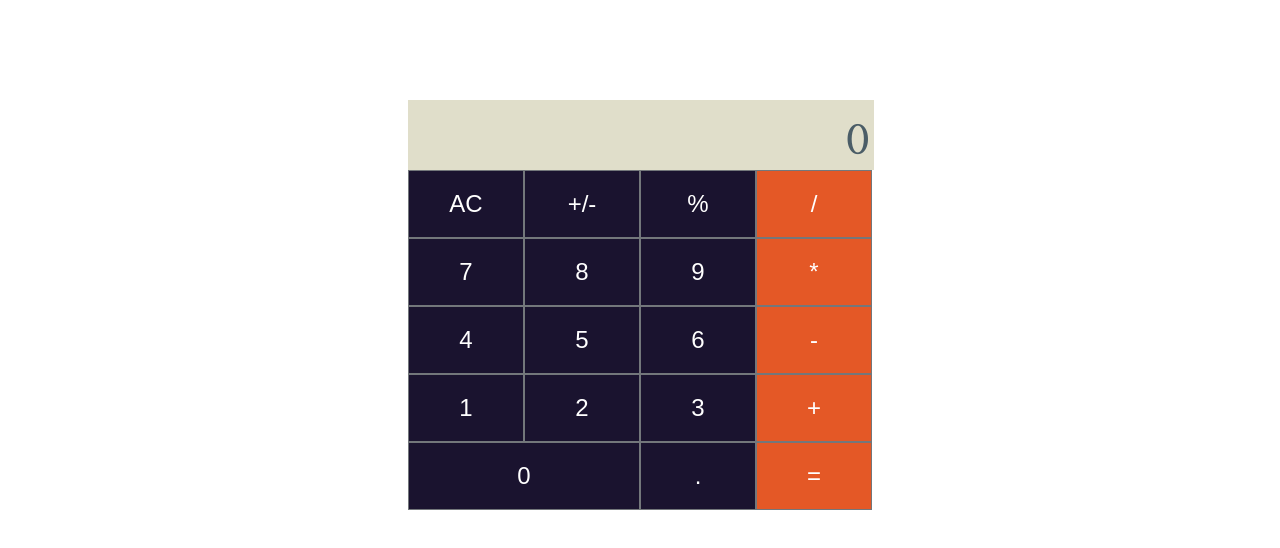
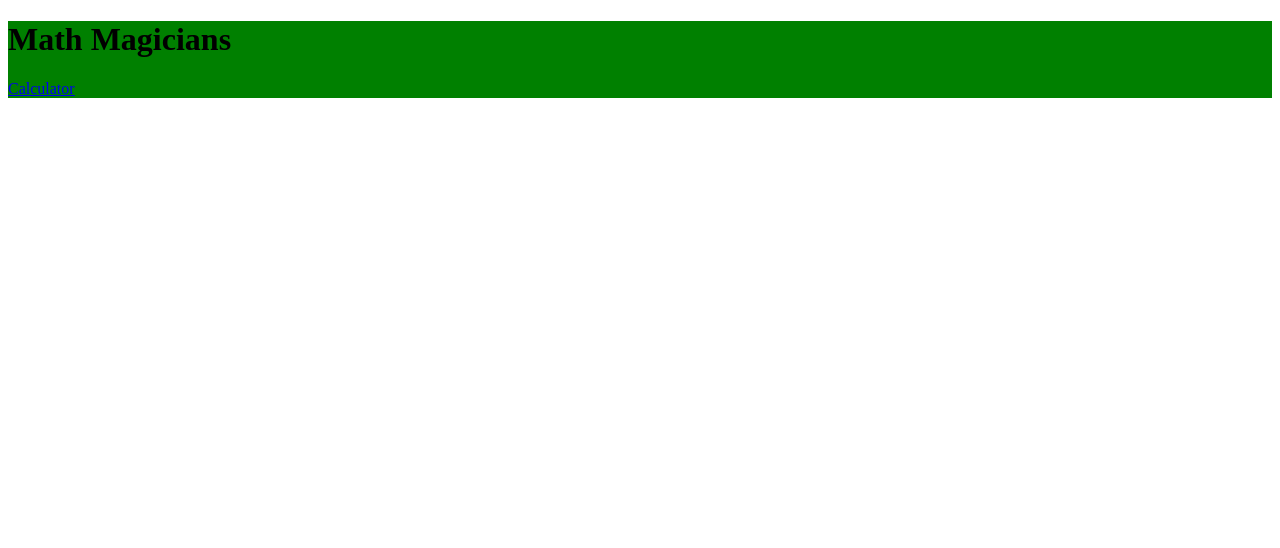
Before and after one commit to nedjwab/math-magicians, a React (Create React App) app: page / in a window 1280 px wide. Shown: the top 548 px of the page. Built offline with nearby package versions, Linux system fonts and the light colour scheme.

Commit message:
Add navbar and calculator routes

```diff
--- a/src/App.css
+++ b/src/App.css
@@ -42,3 +42,7 @@ button {
 button:hover {
   border: solid 1px orange;
 }
+
+header {
+  background-color: green;
+}
--- a/src/App.js
+++ b/src/App.js
@@ -1,8 +1,21 @@
 import './App.css';
+import {
+  BrowserRouter as Router,
+  Routes,
+  Route,
+} from 'react-router-dom';
+import Navbar from './components/navBar';
 import Calculator from './components/Calculator';
 
 const App = () => (
-  <Calculator />
+  <>
+    <Router>
+      <Navbar />
+      <Routes>
+        <Route path="/calculator" element={<Calculator />} />
+      </Routes>
+    </Router>
+  </>
 );
 
 export default App;
--- a/src/components/navBar.js
+++ b/src/components/navBar.js
@@ -0,0 +1,13 @@
+import React from 'react';
+import { Link } from 'react-router-dom';
+
+const Navbar = () => (
+  <header>
+    <h1 id="logo">Math Magicians</h1>
+    <nav className="nav-items">
+      <Link to="/calculator">Calculator</Link>
+    </nav>
+  </header>
+);
+
+export default Navbar;
```
